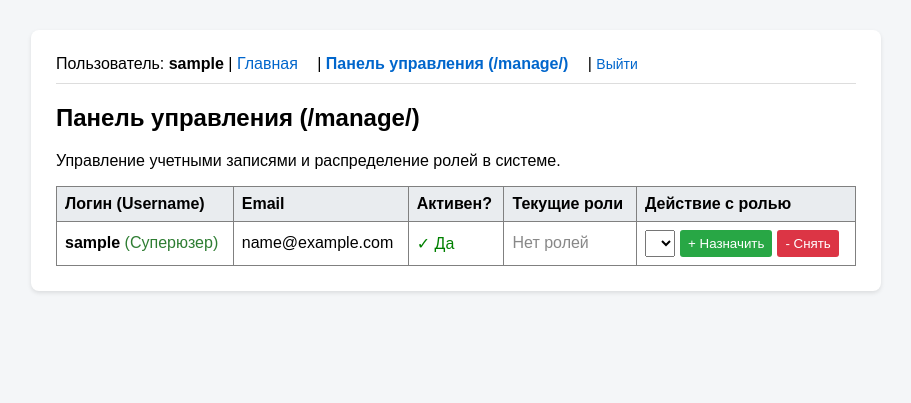
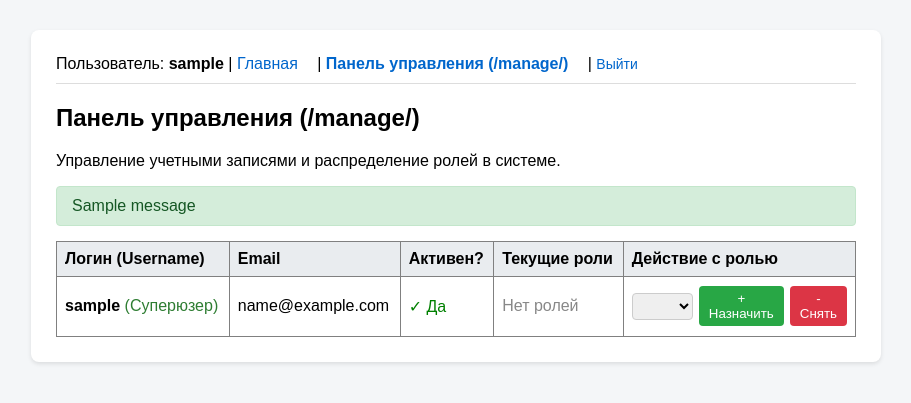
Before and after one commit to timdeluwine/django-users-roles, a Django app: page /manage/ in a window 1280 px wide. Shown: the top 403 px of the page, without its empty margins (184-1095 px from the left). Run offline with Django 5.2, Linux system fonts and the light colour scheme; a user stored in the database is signed in; tables that the repository leaves empty hold one stand-in row (values such as "Sample post"); one stand-in notice (Sample message) is shown; lists and menus that the app fills with data are empty.

Commit message:
feat: add custom admin role management, self-demotion check and messages

```diff
--- a/templates/manage_users.html
+++ b/templates/manage_users.html
@@ -5,6 +5,18 @@
 {% block content %}
     <h2>Панель управления (/manage/)</h2>
     <p>Управление учетными записями и распределение ролей в системе.</p>
+
+    {% if messages %}
+        <div style="margin-top: 15px; margin-bottom: 15px;">
+            {% for message in messages %}
+                <div style="padding: 10px 15px; border-radius: 4px; margin-bottom: 8px; font-weight: 500;
+                    {% if message.tags == 'error' %}background-color: #f8d7da; color: #721c24; border: 1px solid #f5c6cb;
+                    {% else %}background-color: #d4edda; color: #155724; border: 1px solid #c3e6cb;{% endif %}">
+                    {{ message }}
+                </div>
+            {% endfor %}
+        </div>
+    {% endif %}
 
     <table border="1" cellpadding="8" cellspacing="0" style="width: 100%; border-collapse: collapse; margin-top: 15px;">
         <tr style="background: #e9ecef; text-align: left;">
@@ -16,7 +28,12 @@
         </tr>
         {% for u in users_list %}
         <tr>
-        <td><strong>{{ u.username }}</strong> {% if u.is_superuser %}<span style="color: #2e7d32;">(Суперюзер)</span>{% endif %}</td>
+            <td>
+                <strong>{{ u.username }}</strong>
+                {% if u.is_superuser %}
+                    <span style="color: #2e7d32;">(Суперюзер)</span>
+                {% endif %}
+            </td>
             <td>{{ u.email|default:"—" }}</td>
             <td>
                 {% if u.is_active %}
@@ -27,23 +44,27 @@
             </td>
             <td>
                 {% for g in u.groups.all %}
-                <span style="background: #e2e3e5; padding: 2px 6px; border-radius: 4px; font-size: 12px;">{{ g.name }}</span>
+                    <span style="background: #e2e3e5; padding: 2px 6px; border-radius: 4px; font-size: 12px; margin-right: 4px;">{{ g.name }}</span>
                 {% empty %}
                     <span style="color: #888;">Нет ролей</span>
                 {% endfor %}
             </td>
             <td>
-            <form action="{% url 'manage_user_role' u.id %}" method="post" style="display: flex; gap: 5px;">
+                <form action="{% url 'manage_user_role' u.id %}" method="post" style="display: flex; gap: 6px; align-items: center;">
                     {% csrf_token %}
-                <select name="role_name" style="width: auto; margin: 0; padding: 4px;">
-                    {% for role in all_roles %}
-                        <option value="{{ role.name }}">{{ role.name }}</option>
+                    <select name="role_name" style="padding: 4px 8px; border-radius: 4px; border: 1px solid #ccc;">
+                        {% for r in all_roles %}
+                            <option value="{{ r.name }}">{{ r.name }}</option>
                         {% endfor %}
                     </select>
-                <button type="submit" name="action" value="assign" style="background: #28a745; color: white; border: none; padding: 4px 8px; border-radius: 3px; cursor: pointer;">+ Назначить</button>
-                <button type="submit" name="action" value="remove" style="background: #dc3545; color: white; border: none; padding: 4px 8px; border-radius: 3px; cursor: pointer;">- Снять</button>
+                    <button type="submit" name="action" value="assign" style="background-color: #28a745; color: white; border: none; padding: 5px 10px; border-radius: 4px; cursor: pointer;">+ Назначить</button>
+                    <button type="submit" name="action" value="remove" style="background-color: #dc3545; color: white; border: none; padding: 5px 10px; border-radius: 4px; cursor: pointer;">- Снять</button>
                 </form>
             </td>
+        </tr>
+        {% empty %}
+        <tr>
+            <td colspan="5" style="text-align: center;">Пользователи не найдены.</td>
         </tr>
         {% endfor %}
     </table>
--- a/users/views.py
+++ b/users/views.py
@@ -1,3 +1,4 @@
+from django.contrib import messages
 from django.contrib.auth.mixins import LoginRequiredMixin, UserPassesTestMixin
 from django.contrib.auth.models import Group, User
 from django.core.exceptions import PermissionDenied
@@ -43,11 +44,18 @@ class ManageUserRoleView(AdminRequiredMixin, View):
         role_name = request.POST.get("role_name")
         action = request.POST.get("action")
 
+        # ЗАЩИТА: Нельзя снять роль admin с самого себя
+        if request.user == target_user and role_name == "admin" and action == "remove":
+            messages.error(request, "Нельзя снять роль администратора с самого себя!")
+            return redirect("manage_users")
+
         if role_name:
             role = get_object_or_404(Group, name=role_name)
             if action == "assign":
                 target_user.groups.add(role)
+                messages.success(request, f"Роль «{role_name}» назначена пользователю {target_user.username}.")
             elif action == "remove":
                 target_user.groups.remove(role)
+                messages.success(request, f"Роль «{role_name}» снята с пользователя {target_user.username}.")
 
         return redirect("manage_users")
```
Lines whose indentation alone changed are shown as unchanged.
